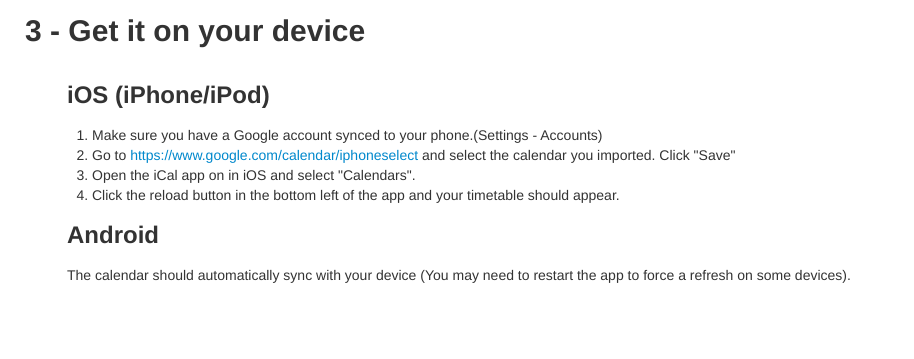
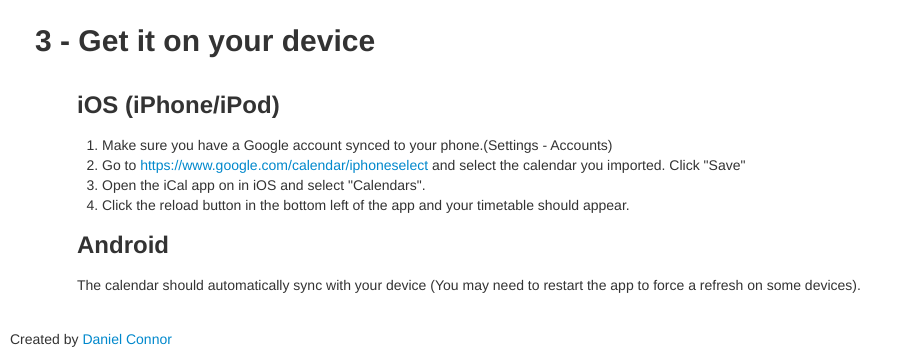
Before and after one commit to danielconnor/itcarlow-ical, a website: page static/index.html in a window 1280 px wide. Shown: the part 986-1345 px from the top of the page, without its empty margins (0-914 px from the left). Before the commit the page ends 1285 px from the top, so only its background shows below. Drawn offline with Linux system fonts and the light colour scheme.

Commit message:
add some personal info

```diff
--- a/static/css/index.css
+++ b/static/css/index.css
@@ -1,6 +1,5 @@
-
 .content, footer {
-  /*padding: 0 20%;*/
+  padding: 10px;
 }
 .large {
   text-align: center;
--- a/static/index.html
+++ b/static/index.html
@@ -99,6 +99,7 @@
 
 
   <footer>
+    Created by <a href="https://twitter.com/danielconnr">Daniel Connor</a>
   </footer>
 
 
```
